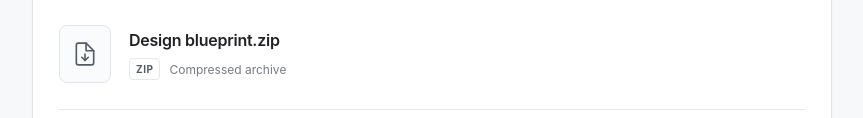
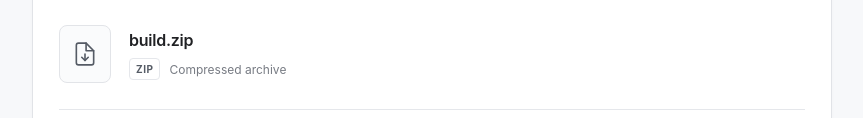
Before and after one commit to file-share00-0/share-document-0-313, a plain HTML site: page index.html in a window 1280 px wide. Shown: the part 277-395 px from the top of the page, without its empty margins (208-1071 px from the left). Drawn offline with Linux system fonts and the light colour scheme.

Commit message:
Update index.html

```diff
--- a/index.html
+++ b/index.html
@@ -294,7 +294,7 @@
           <div class="file-information">
 
             <h2 class="file-name" id="filename">
-              Design blueprint.zip
+              build.zip
             </h2>
 
             <div class="file-description">
```
